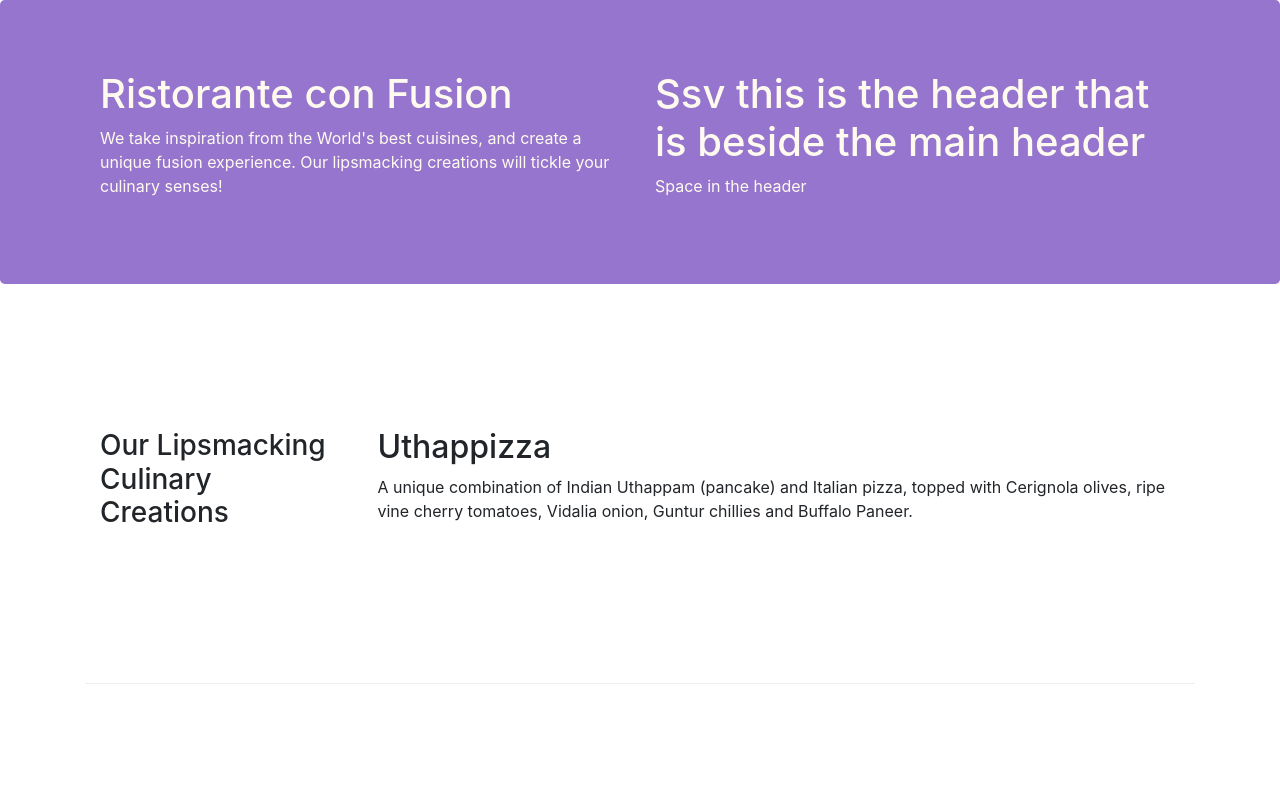
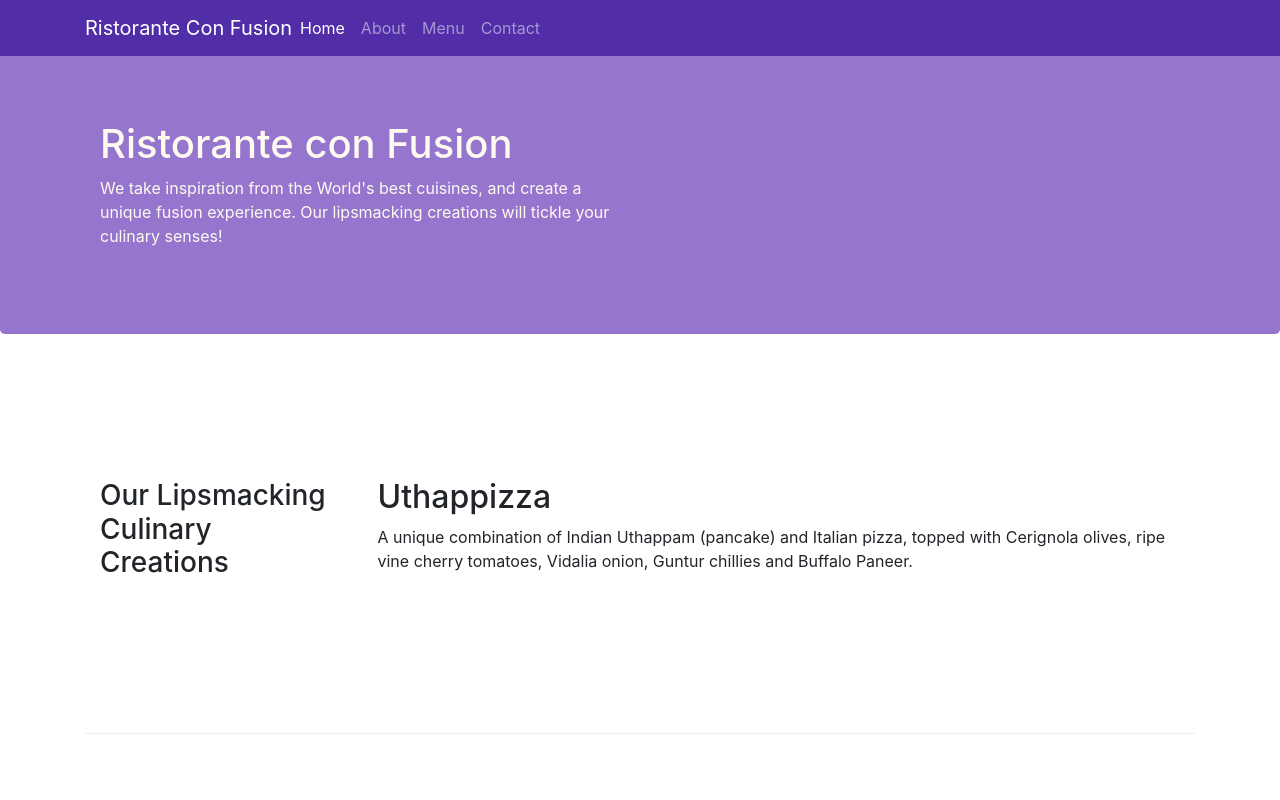
Before and after one commit to SaiHarshaKanamarla/Bootstrap_basics, a website: page index.html in a window 1280 px wide. Shown: the top 800 px of the page. Drawn offline with nearby package versions, Linux system fonts and the light colour scheme.

Commit message:
integrated navbar and breadcrumbs

```diff
--- a/css/styles.css
+++ b/css/styles.css
@@ -38,3 +38,12 @@
     margin: 0px auto;
     padding: 10px 0px 10px 0px;
 }
+
+body{
+    padding: 50px 0px 0px 0px;
+    z-index: 0;
+}
+
+.navbar-dark{
+    background-color: #512da8;
+}
--- a/index.html
+++ b/index.html
@@ -13,17 +13,29 @@
 </head>
 
 <body>
-
+    <nav class="navbar navbar-dark navbar-expand-sm fixed-top">
+        <div class="container">
+            <button class="navbar-toggler" type="button" data-toggle="collapse" data-target="#Navbar">
+                <span class="navbar-toggler-icon"></span>
+            </button> <!-- This breadcrumb menu is only shown for devices with lower resolution-->
+            <a class="navbar-brand mr-auto" href="./index.html">Ristorante Con Fusion</a>
+            <div class="collapse navbar-collapse" id='Navbar'>
+                <ul class="navbar-nav mr-auto list-unstyled">
+                    <li class="nav-item active"><a href="./index.html" class="nav-link">Home</a></li>
+                    <li class="nav-item"><a href="about.html" class="nav-link">About</a></li>
+                    <li class="nav-item"><a href="#" class="nav-link">Menu</a></li>
+                    <li class="nav-item"><a href="#" class="nav-link">Contact</a></li>
+                </ul>
+            </div>
+        </div>
+        </div>
+    </nav>
     <header class="jumbotron">
         <div class="container">
             <div class="row  row-header">
                 <div class="col-12 col-sm-6"> <!-- 12 columns  for xtra small and 6 for small to xlarge devices-->
                     <h1>Ristorante con Fusion</h1>
                     <p>We take inspiration from the World's best cuisines, and create a unique fusion experience. Our lipsmacking creations will tickle your culinary senses!</p>
-                </div>
-                <div class="col-12 col-sm-6">
-                    <h1>Ssv this is the header that is beside the main header</h1>
-                    <p>Space in the header</p>
                 </div>
             </div>
         </div>
```
Also changed, not shown: about.html (+21 -0 lines).
